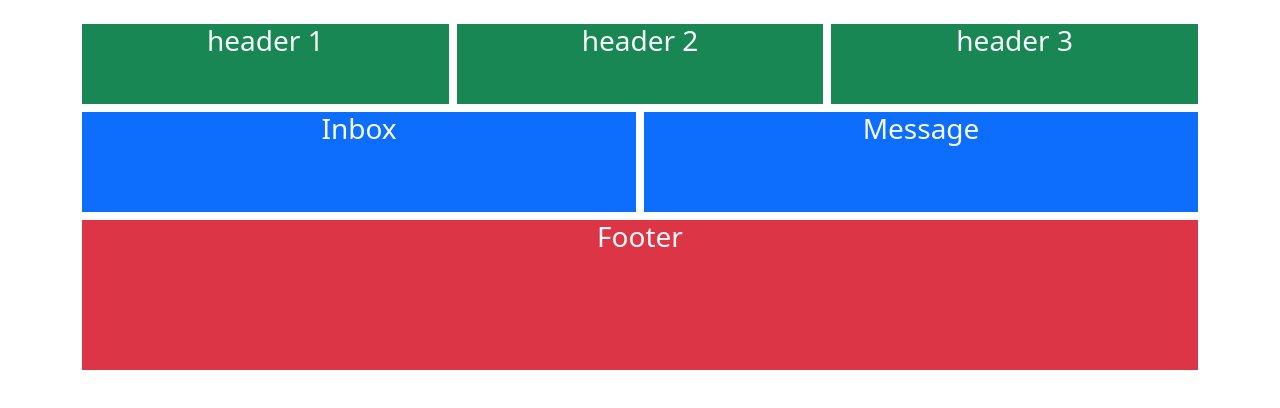
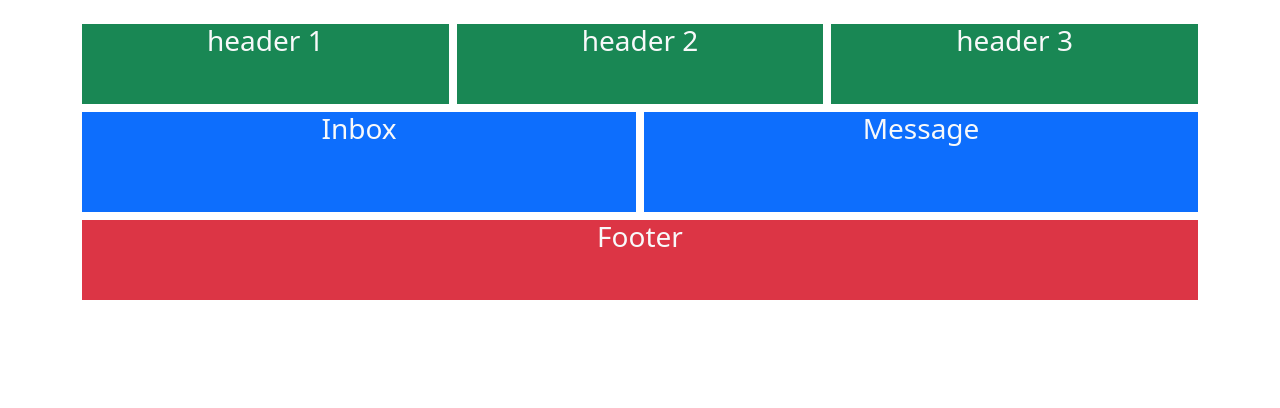
Before and after one commit to sotoriz/bootstrap-2, a plain HTML site: page index.html in a window 1280 px wide. Drawn offline with nearby package versions, Linux system fonts and the light colour scheme.

Commit message:
Update style.css

```diff
--- a/style.css
+++ b/style.css
@@ -8,5 +8,6 @@
 }
 
 .longheight{
-    height: 150px;
+    height: 80px;
+
 }
```
